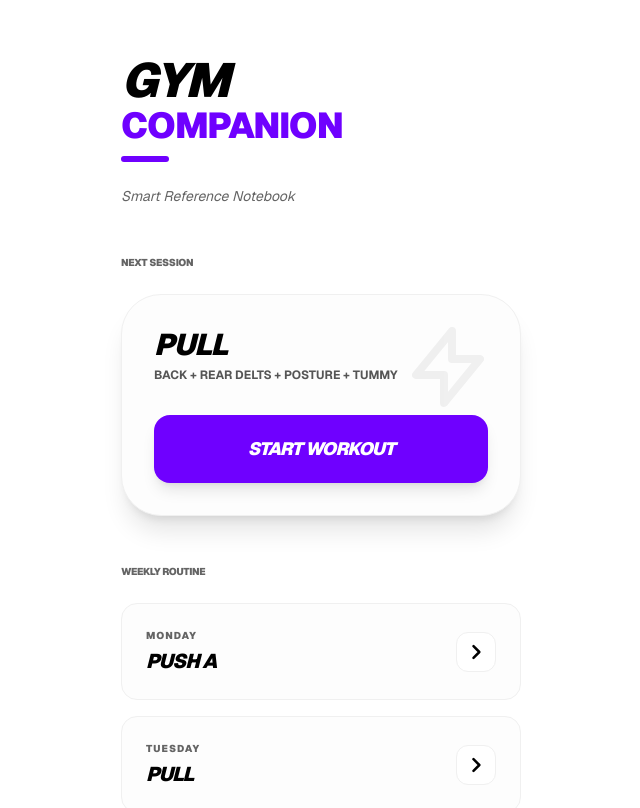
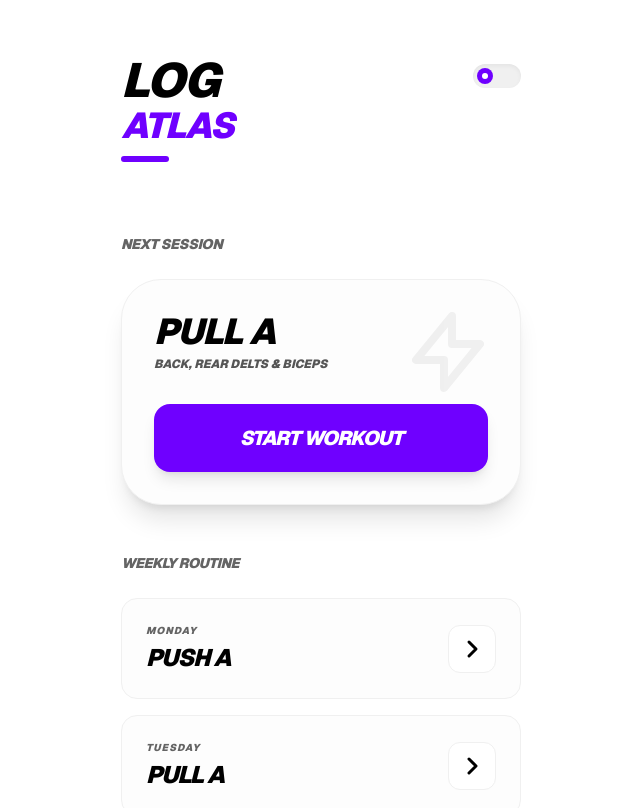
Before and after one commit to thiruisme/log-atlas, a Next.js app: page / in a window 1280 px wide. Shown: the top 808 px of the page, without its empty margins (319-959 px from the left). Built offline with nearby package versions, Linux system fonts and the light colour scheme.

Commit message:
second commit

```diff
--- a/src/app/exercise/[id]/page.tsx
+++ b/src/app/exercise/[id]/page.tsx
@@ -104,7 +104,7 @@ export default function ExercisePage({ params }: { params: Promise<{ id: string
           </div>
 
           <div className="p-6 bg-error-bg border border-error-border rounded-3xl">
-            <h3 className="text-[14px] uppercase tracking-[0.3em] text-error font-black mb-4 italic">Form Warnings</h3>
+            <h3 className="text-[14px] uppercase tracking-[0.3em] text-error font-bold mb-4 italic">Form Warnings</h3>
             <ul className="space-y-3 text-s text-error font-regular opacity-80">
               <li className="flex items-center gap-3">
                 <div className="w-1.5 h-1.5 rounded-full bg-error"></div>
--- a/src/app/globals.css
+++ b/src/app/globals.css
@@ -1,54 +1,60 @@
 @import "tailwindcss";
 
+/* Default Light Theme */
 :root {
-  /* --- Light Theme (Default) --- */
   --background: #ffffff;
   --foreground: #000000;
-
   --accent: #6F00FF;
   --accent-foreground: #ffffff;
   --accent-rgb: 111, 0, 255;
-
   --card-bg: #fdfdfd;
   --card-border: #f0f0f0;
+  --text-primary: #111111;
+  --text-secondary: #555555;
+  --text-muted: #646464;
+  --text-dim: #797979;
+  --error: #ef4444;
+  --error-bg: #fef2f2;
+  --error-border: #fee2e2;
+}
 
-  /* Muted Text Levels */
-  --text-primary: #111111;
-  --text-secondary: #555555;   /* Replaces gray-600 */
-  --text-muted: #646464;       /* Replaces gray-400/500 */
-  --text-dim: #797979;         /* Replaces gray-300 */
-
-  /* Status Colors */
-  --error: #ef4444;            /* Red-500 */
-  --error-bg: #fef2f2;         /* Red-50 */
-  --error-border: #fee2e2;     /* Red-100 */
+/* Dark Theme (via class or system preference) */
+:root.dark {
+  --background: #000000;
+  --foreground: #ffffff;
+  --accent: #91FF00;
+  --accent-foreground: #000000;
+  --accent-rgb: 145, 255, 0;
+  --card-bg: #0a0a0a;
+  --card-border: #1a1a1a;
+  --text-primary: #ffffff;
+  --text-secondary: #a1a1aa;
+  --text-muted: #888888;
+  --text-dim: #3f3f46;
+  --error: #f87171;
+  --error-bg: #450a0a;
+  --error-border: #7f1d1d;
 }
 
 @media (prefers-color-scheme: dark) {
-  :root {
-    /* --- Dark Theme --- */
+  :root:not(.light) {
     --background: #000000;
     --foreground: #ffffff;
-
     --accent: #91FF00;
     --accent-foreground: #000000;
     --accent-rgb: 145, 255, 0;
-
     --card-bg: #0a0a0a;
     --card-border: #1a1a1a;
-
     --text-primary: #ffffff;
-    --text-secondary: #a1a1aa; /* Gray-400 */
-    --text-muted: #4f4f57;     /* Gray-500 */
-    --text-dim: #3f3f46;       /* Gray-700 */
-
-    --error: #f87171;          /* Red-400 */
-    --error-bg: #450a0a;       /* Red-950/20 */
-    --error-border: #7f1d1d;   /* Red-900/30 */
+    --text-secondary: #a1a1aa;
+    --text-muted: #888888;
+    --text-dim: #3f3f46;
+    --error: #f87171;
+    --error-bg: #450a0a;
+    --error-border: #7f1d1d;
   }
 }
 
-/* Utility classes mapping */
 @theme inline {
   --color-background: var(--background);
   --color-foreground: var(--foreground);
@@ -56,16 +62,13 @@
   --color-accent-foreground: var(--accent-foreground);
   --color-card: var(--card-bg);
   --color-card-border: var(--card-border);
-
   --color-text-primary: var(--text-primary);
   --color-text-secondary: var(--text-secondary);
   --color-text-muted: var(--text-muted);
   --color-text-dim: var(--text-dim);
-
   --color-error: var(--error);
   --color-error-bg: var(--error-bg);
   --color-error-border: var(--error-border);
-
   --font-sans: var(--font-geist-sans), ui-sans-serif, system-ui;
 }
 
@@ -74,6 +77,7 @@ body {
   color: var(--foreground);
   font-family: var(--font-geist-sans), ui-sans-serif, system-ui;
   -webkit-tap-highlight-color: transparent;
+  transition: background-color 0.2s ease, color 0.2s ease;
 }
 
 h1, h2, h3, h4, h5, h6 {
--- a/src/app/page.tsx
+++ b/src/app/page.tsx
@@ -1,22 +1,27 @@
 import Link from 'next/link';
 import { routine } from '@/data/routine';
 import { getTodayWorkout } from '@/data/utils';
+import ThemeToggle from '@/components/ThemeToggle';
 
 export default function Home() {
   const todayWorkout = getTodayWorkout();
 
   return (
     <main className="min-h-screen p-6 max-w-md mx-auto bg-background text-foreground">
-      <header className="mb-12 mt-8">
-        <h1 className="text-5xl font-black mb-1 tracking-tighter italic uppercase leading-none">GYM</h1>
-        <h1 className="text-4xl font-black mb-3 tracking-tighter text-accent uppercase leading-none">Companion</h1>
-        <div className="h-1.5 w-12 bg-accent rounded-full mb-6"></div>
-        <p className="text-[14px] font-regular text-text-muted italic">Smart Reference Notebook</p>
+      <header className="mb-12 mt-8 flex items-start justify-between">
+        <div>
+          <h1 className="text-5xl font-black mb-1 tracking-tighter italic uppercase leading-none">LOG</h1>
+          <h1 className="text-4xl font-black mb-3 tracking-tighter text-accent uppercase leading-none italic">ATLAS</h1>
+          <div className="h-1.5 w-12 bg-accent rounded-full mb-6"></div>
+        </div>
+        <div className="mt-2">
+          <ThemeToggle />
+        </div>
       </header>
 
       {/* Today's Workout Section */}
       <section className="mb-12">
-        <h2 className="text-[10px] uppercase tracking-[0.3em] text-text-muted mb-6 font-black">Next Session</h2>
+        <h2 className="text-[14px] uppercase tracking-[0.3em] text-text-muted mb-6 font-black italic">Next Session</h2>
         {todayWorkout ? (
           <div className="bg-card border border-card-border rounded-[2.5rem] p-8 shadow-xl relative overflow-hidden group">
             <div className="absolute top-0 right-0 p-6 opacity-5 group-hover:opacity-10 transition-opacity">
@@ -25,11 +30,11 @@ export default function Home() {
                </svg>
             </div>
             <div className="relative z-10">
-              <h3 className="text-3xl font-black mb-1 tracking-tight italic uppercase">{todayWorkout.title}</h3>
-              <p className="text-text-secondary mb-8 font-bold text-xs uppercase">{todayWorkout.focus}</p>
+              <h3 className="text-4xl font-black mb-1 tracking-tighter italic uppercase">{todayWorkout.title}</h3>
+              <p className="text-text-secondary mb-8 font-black text-xs uppercase italic">{todayWorkout.focus}</p>
               <Link
                 href={`/workout/${todayWorkout.id}`}
-                className="flex items-center justify-center w-full bg-accent text-accent-foreground text-center py-5 rounded-2xl font-black text-lg shadow-lg hover:translate-y-[-2px] active:translate-y-[0px] transition-all uppercase italic tracking-tighter"
+                className="flex items-center justify-center w-full bg-accent text-accent-foreground text-center py-5 rounded-2xl font-black text-xl shadow-lg hover:translate-y-[-2px] active:translate-y-[0px] transition-all uppercase italic tracking-tighter"
               >
                 START WORKOUT
               </Link>
@@ -37,15 +42,15 @@ export default function Home() {
           </div>
         ) : (
           <div className="bg-card border-2 border-dashed border-card-border rounded-[2.5rem] p-12 text-center">
-            <p className="font-black text-2xl mb-1 italic uppercase tracking-tighter">Rest Day</p>
-            <p className="text-[10px] text-text-muted font-black tracking-[0.2em] uppercase">Recovery Mode Active</p>
+            <p className="font-black text-3xl mb-1 italic uppercase tracking-tighter">Rest Day</p>
+            <p className="text-[10px] text-text-muted font-black tracking-[0.2em] uppercase italic">Recovery Mode Active</p>
           </div>
         )}
       </section>
 
       {/* Weekly Split Section */}
       <section>
-        <h2 className="text-[10px] uppercase tracking-[0.3em] text-text-muted mb-6 font-black">Weekly Routine</h2>
+        <h2 className="text-[14px] uppercase tracking-[0.3em] text-text-muted mb-6 font-black italic">Weekly Routine</h2>
         <div className="grid gap-4">
           {routine.map((workout) => (
             <Link
@@ -54,11 +59,11 @@ export default function Home() {
               className="group flex items-center justify-between bg-card border border-card-border p-6 rounded-2xl hover:border-accent/50 hover:shadow-md transition-all"
             >
               <div>
-                <span className="text-[10px] font-black text-text-muted uppercase tracking-widest block mb-1">{workout.day}</span>
-                <span className="text-xl font-black italic uppercase tracking-tighter group-hover:text-accent transition-colors">{workout.title}</span>
+                <span className="text-[10px] font-black text-text-muted uppercase tracking-widest block mb-1 italic">{workout.day}</span>
+                <span className="text-2xl font-black italic uppercase tracking-tighter group-hover:text-accent transition-colors">{workout.title}</span>
               </div>
-              <div className="bg-background w-10 h-10 rounded-xl flex items-center justify-center border border-card-border group-hover:bg-accent group-hover:text-accent-foreground group-hover:border-accent transition-all">
-                <svg xmlns="http://www.w3.org/2000/svg" className="h-5 w-5" fill="none" viewBox="0 0 24 24" stroke="currentColor">
+              <div className="bg-background w-12 h-12 rounded-xl flex items-center justify-center border border-card-border group-hover:bg-accent group-hover:text-accent-foreground group-hover:border-accent transition-all">
+                <svg xmlns="http://www.w3.org/2000/svg" className="h-6 w-6" fill="none" viewBox="0 0 24 24" stroke="currentColor">
                   <path strokeLinecap="round" strokeLinejoin="round" strokeWidth={3} d="M9 5l7 7-7 7" />
                 </svg>
               </div>
--- a/src/app/workout/[id]/page.tsx
+++ b/src/app/workout/[id]/page.tsx
@@ -1,24 +1,48 @@
+'use client';
+
+import { use, useEffect, useState } from 'react';
 import { getWorkoutById } from '@/data/utils';
+import { Workout } from '@/data/routine';
 import ExerciseCard from '@/components/ExerciseCard';
 import WorkoutHeader from '@/components/WorkoutHeader';
 import { notFound } from 'next/navigation';
 import Link from 'next/link';
 
-export default async function WorkoutPage({ params }: { params: Promise<{ id: string }> }) {
-  const { id } = await params;
-  const workout = getWorkoutById(id);
+export default function WorkoutPage({ params }: { params: Promise<{ id: string }> }) {
+  const { id } = use(params);
+  const [workout, setWorkout] = useState<Workout | undefined>(undefined);
+  const [loading, setLoading] = useState(true);
 
-  if (!workout) {
-    notFound();
-  }
+  useEffect(() => {
+    const found = getWorkoutById(id);
+    setWorkout(found);
+    setLoading(false);
+  }, [id]);
+
+  if (loading) return null;
+  if (!workout) return notFound();
 
   return (
     <main className="min-h-screen bg-background text-foreground pb-32">
       <WorkoutHeader workout={workout} />
 
       <div className="max-w-md mx-auto p-6 space-y-6">
-        <div className="flex items-center justify-between mb-2">
-          <h2 className="text-[10px] uppercase tracking-[0.3em] text-text-muted font-black">Exercise List</h2>
+        {workout.notes && workout.notes.length > 0 && (
+          <div className="bg-card border border-card-border p-5 rounded-[2rem] shadow-sm mb-6">
+            <h4 className="text-[14px] uppercase tracking-[0.3em] text-accent font-bold italic mb-3">Session Notes</h4>
+            <ul className="space-y-1">
+              {workout.notes.map((note, i) => (
+                <li key={i} className="text-s text-text-secondary font-medium italic flex items-center gap-2">
+                  <span className="text-accent font-black">•</span>
+                  {note}
+                </li>
+              ))}
+            </ul>
+          </div>
+        )}
+
+        <div className="flex items-center justify-between">
+          <h2 className="text-[10px] uppercase tracking-[0.3em] text-text-muted font-black italic">Exercise List</h2>
           <span className="text-[14px] bg-accent/5 text-accent px-2 py-1 rounded-lg font-black italic">{workout.exercises.length} Exercises</span>
         </div>
 
--- /dev/null
+++ b/src/components/ThemeToggle.tsx
@@ -0,0 +1,54 @@
+'use client';
+
+import { useEffect, useState } from 'react';
+
+export default function ThemeToggle() {
+  const [isDark, setIsDark] = useState(false);
+
+  useEffect(() => {
+    // Check initial state
+    const savedTheme = localStorage.getItem('gym-theme');
+    const isDarkInitial = savedTheme === 'dark' ||
+      (!savedTheme && window.matchMedia('(prefers-color-scheme: dark)').matches);
+
+    setIsDark(isDarkInitial);
+    if (isDarkInitial) {
+      document.documentElement.classList.add('dark');
+    } else {
+      document.documentElement.classList.remove('dark');
+    }
+  }, []);
+
+  const toggleTheme = () => {
+    const newDark = !isDark;
+    setIsDark(newDark);
+    const themeStr = newDark ? 'dark' : 'light';
+    localStorage.setItem('gym-theme', themeStr);
+
+    if (newDark) {
+      document.documentElement.classList.add('dark');
+      document.documentElement.classList.remove('light');
+    } else {
+      document.documentElement.classList.remove('dark');
+      document.documentElement.classList.add('light');
+    }
+  };
+
+  return (
+    <button
+      onClick={toggleTheme}
+      className="relative w-12 h-6 rounded-full bg-card-border p-1 transition-colors flex items-center shadow-inner"
+      aria-label="Toggle Theme"
+    >
+      <div
+        className={`w-4 h-4 rounded-full bg-accent transition-transform duration-300 flex items-center justify-center ${isDark ? 'translate-x-6' : 'translate-x-0'}`}
+      >
+        {isDark ? (
+           <div className="w-1.5 h-1.5 bg-accent-foreground rounded-full"></div>
+        ) : (
+           <div className="w-1.5 h-1.5 bg-accent-foreground rounded-full"></div>
+        )}
+      </div>
+    </button>
+  );
+}
--- a/src/data/routine.ts
+++ b/src/data/routine.ts
@@ -16,6 +16,7 @@ export interface Workout {
   day: string;
   title: string;
   focus: string;
+  notes?: string[];
   exercises: Exercise[];
 }
 
@@ -23,221 +24,241 @@ export const routine: Workout[] = [
   {
     id: 'push-a',
     day: 'Monday',
-    title: 'Push A',
-    focus: 'Shoulders + Upper Chest + Triceps',
+    title: 'PUSH A',
+    focus: 'Shoulders, Chest & Triceps',
+    notes: ['Focus on heavy compounds', 'Keep rest under 3 min'],
     exercises: [
       {
         id: 'ohp',
-        name: 'Overhead Press (barbell or seated dumbbell)',
+        name: 'Overhead Press',
         sets: '4',
         reps: '8–12',
-        rest: '2-3 minutes',
-        instructions: ['Maintain a tight core', 'Press the weight straight up', 'Full range of motion'],
+        rest: '2-3 min',
+        notes: ['Barbell or seated dumbbell', 'Tight core, no leg drive'],
       },
       {
         id: 'incline-press',
-        name: 'Incline Barbell or Dumbbell Press',
+        name: 'Incline Press',
         sets: '4',
         reps: '8–12',
-        rest: '2-3 minutes',
+        rest: '2-3 min',
+        notes: ['Dumbbell or barbell', '45-degree angle'],
       },
       {
         id: 'lateral-raises',
-        name: 'Lateral Raises (dumbbell or cable)',
+        name: 'Lateral Raises',
         sets: '3',
         reps: '10–15',
-        rest: '60-90 seconds',
+        rest: '60-90 sec',
+        notes: ['Dumbbell or cable', 'Lead with elbows'],
       },
       {
         id: 'cable-flyes',
-        name: 'High-to-Low Cable Flyes or Incline Dumbbell Flyes',
+        name: 'Cable Flyes',
         sets: '3',
         reps: '12–15',
-        rest: '60-90 seconds',
+        rest: '60-90 sec',
+        notes: ['High-to-low', 'Squeeze at center'],
       },
       {
-        id: 'close-grip-bench',
-        name: 'Close-Grip Bench Press or Overhead Tricep Extension',
+        id: 'tricep-ext',
+        name: 'Tricep Extension',
         sets: '3',
         reps: '10–12',
-        rest: '60-90 seconds',
+        rest: '60-90 sec',
+        notes: ['Close-grip bench or overhead'],
       },
       {
         id: 'shrugs',
-        name: 'Shrugs (dumbbell or barbell)',
+        name: 'Shrugs',
         sets: '3',
         reps: '10–15',
-        rest: '60-90 seconds',
+        rest: '60-90 sec',
+        notes: ['Dumbbell or barbell', 'No rolling shoulders'],
       },
     ],
   },
   {
-    id: 'pull',
+    id: 'pull-a',
     day: 'Tuesday',
-    title: 'Pull',
-    focus: 'Back + Rear Delts + Posture + Tummy',
+    title: 'PULL A',
+    focus: 'Back, Rear Delts & Biceps',
+    notes: ['Drive with elbows on rows', 'Full extension on curls'],
     exercises: [
       {
-        id: 'pull-ups',
-        name: 'Pull-Ups or Wide-Grip Lat Pulldown',
+        id: 'lat-pulldown',
+        name: 'Lat Pulldown',
         sets: '4',
         reps: '8–12',
-        rest: '2-3 minutes',
+        rest: '2-3 min',
+        notes: ['Pull-ups or wide-grip pulldown'],
       },
       {
         id: 'rows',
-        name: 'Chest-Supported Row or Seal Row',
+        name: 'Supported Row',
         sets: '4',
         reps: '8–12',
-        rest: '2-3 minutes',
+        rest: '2-3 min',
+        notes: ['Chest-supported or seal row'],
       },
       {
         id: 'face-pulls',
-        name: 'Face Pulls (cable or band)',
+        name: 'Face Pulls',
         sets: '4',
         reps: '12–20',
-        rest: '60-90 seconds',
+        rest: '60-90 sec',
+        notes: ['Cable or band', 'Pull to forehead'],
       },
       {
         id: 'rear-delt-flyes',
-        name: 'Rear Delt Flyes (dumbbell or reverse pec deck)',
+        name: 'Rear Delt Flyes',
         sets: '3',
         reps: '12–15',
-        rest: '60-90 seconds',
+        rest: '60-90 sec',
+        notes: ['Dumbbell or reverse pec deck'],
       },
       {
-        id: 'bicep-curl',
-        name: 'Barbell or EZ-Bar Biceps Curl',
+        id: 'bicep-curls',
+        name: 'Bicep Curls',
         sets: '3',
         reps: '10–12',
-        rest: '60-90 seconds',
+        rest: '60-90 sec',
+        notes: ['Barbell or EZ-bar', 'No swinging'],
       },
       {
         id: 'hammer-curls',
         name: 'Hammer Curls',
         sets: '3',
         reps: '12–15',
-        rest: '60-90 seconds',
+        rest: '60-90 sec',
+        notes: ['Neutral grip'],
       },
       {
         id: 'vacuums',
         name: 'Stomach Vacuums',
         sets: '3–4',
-        reps: '20–30 sec holds',
-        rest: '60-90 seconds',
-        notes: ['Exhale fully and pull the belly button toward the spine to tighten the deep core.'],
+        reps: '20–30s',
+        rest: '60-90 sec',
+        notes: ['Empty lungs, pull navel to spine'],
       },
     ],
   },
   {
     id: 'push-b',
     day: 'Thursday',
-    title: 'Push B',
-    focus: 'Shoulders/Chest Variation + Triceps + Neck + Tummy',
+    title: 'PUSH B',
+    focus: 'Shoulders, Triceps & Core',
     exercises: [
       {
-        id: 'db-shoulder-press',
-        name: 'Dumbbell Shoulder Press (seated or standing)',
+        id: 'shoulder-press',
+        name: 'Shoulder Press',
         sets: '4',
         reps: '8–12',
-        rest: '2-3 minutes',
+        rest: '2-3 min',
+        notes: ['Dumbbell seated or standing'],
       },
       {
-        id: 'flat-db-press',
-        name: 'Flat or Slight Incline Dumbbell Press',
+        id: 'db-press',
+        name: 'Dumbbell Press',
         sets: '4',
         reps: '8–12',
-        rest: '2-3 minutes',
+        rest: '2-3 min',
+        notes: ['Flat or slight incline'],
       },
       {
         id: 'upright-rows',
-        name: 'Upright Rows or Extra Lateral Raises',
+        name: 'Upright Rows',
         sets: '3',
         reps: '10–15',
-        rest: '60-90 seconds',
+        rest: '60-90 sec',
+        notes: ['Wide grip to avoid impingement'],
       },
       {
-        id: 'overhead-tricep',
-        name: 'Overhead Tricep Extension (cable or dumbbell)',
+        id: 'overhead-ext',
+        name: 'Overhead Tricep',
         sets: '3',
         reps: '10–12',
-        rest: '60-90 seconds',
+        rest: '60-90 sec',
+        notes: ['Cable or dumbbell'],
       },
       {
         id: 'dips',
-        name: 'Dips (chest-forward lean) or Close-Grip Push-Ups',
+        name: 'Dips',
         sets: '3',
-        reps: 'max reps',
-        rest: '60-90 seconds',
+        reps: 'MAX',
+        rest: '60-90 sec',
+        notes: ['Leaning forward for chest'],
       },
       {
         id: 'neck-work',
-        name: 'Neck Flexion / Extension (plate, harness, or manual)',
+        name: 'Neck Work',
         sets: '3',
         reps: '15–20',
-        rest: '60-90 seconds',
+        rest: '60-90 sec',
+        notes: ['Flexion and extension'],
       },
       {
-        id: 'ab-wheel',
-        name: 'Ab Wheel Rollouts or Kneeling Cable Crunches',
+        id: 'core-rollouts',
+        name: 'Core Rollouts',
         sets: '3',
         reps: '12–15',
-        rest: '60-90 seconds',
-        notes: ['Anti-extension work for a tighter-looking midsection.'],
+        rest: '60-90 sec',
+        notes: ['Ab wheel or kneeling cable crunch'],
       },
     ],
   },
   {
-    id: 'legs',
+    id: 'legs-a',
     day: 'Friday',
-    title: 'Legs + Light Pull/Posture + Hips',
-    focus: 'Legs, Posture, and Hips',
+    title: 'LEGS A',
+    focus: 'Hips, Quads & Posture',
     exercises: [
       {
-        id: 'rdl',
-        name: 'Romanian Deadlift or Trap-Bar Deadlift',
+        id: 'deadlifts',
+        name: 'Deadlifts',
         sets: '3–4',
         reps: '8–10',
-        rest: '2-3 minutes',
-        notes: ['Improves posture and fills out pants seat.'],
+        rest: '2-3 min',
+        notes: ['Romanian or trap-bar'],
       },
       {
         id: 'hip-thrusts',
-        name: 'Hip Thrusts or Glute Bridges (barbell or elevated bodyweight)',
+        name: 'Hip Thrusts',
         sets: '3–4',
         reps: '10–15',
-        rest: '2-3 minutes',
-        notes: ['Improves posture and fills out pants seat.'],
+        rest: '2-3 min',
+        notes: ['Focus on glute squeeze'],
       },
       {
         id: 'squats',
-        name: 'Squats (back squat or goblet) or Leg Press',
+        name: 'Squats',
         sets: '3',
         reps: '10–12',
-        rest: '2-3 minutes',
-        notes: ['Drive through heels for glute tie-in.'],
+        rest: '2-3 min',
+        notes: ['High bar, goblet, or leg press'],
       },
       {
         id: 'leg-curls',
-        name: 'Leg Curls or Glute-Ham Raises',
+        name: 'Leg Curls',
         sets: '3',
         reps: '10–15',
-        rest: '60-90 seconds',
+        rest: '60-90 sec',
       },
       {
-        id: 'face-pulls-2',
-        name: 'Face Pulls or Banded Pull-Aparts',
+        id: 'posture-work',
+        name: 'Posture Work',
         sets: '3',
         reps: '15–20',
-        rest: '60-90 seconds',
+        rest: '60-90 sec',
+        notes: ['Face pulls or banded pull-aparts'],
       },
       {
         id: 'farmers-carries',
         name: 'Farmer’s Carries',
         sets: '3–4',
-        reps: '30–40 m (heavy)',
-        rest: '60-90 seconds',
-        notes: ['Forced upright posture, traps, and core stability.'],
+        reps: '30–40m',
+        rest: '60-90 sec',
+        notes: ['Heavy walks, upright chest'],
       },
     ],
   },
```
Also changed, not shown: src/components/ExerciseCard.tsx (+11 -4 lines), src/components/WorkoutHeader.tsx (+5 -3 lines).
